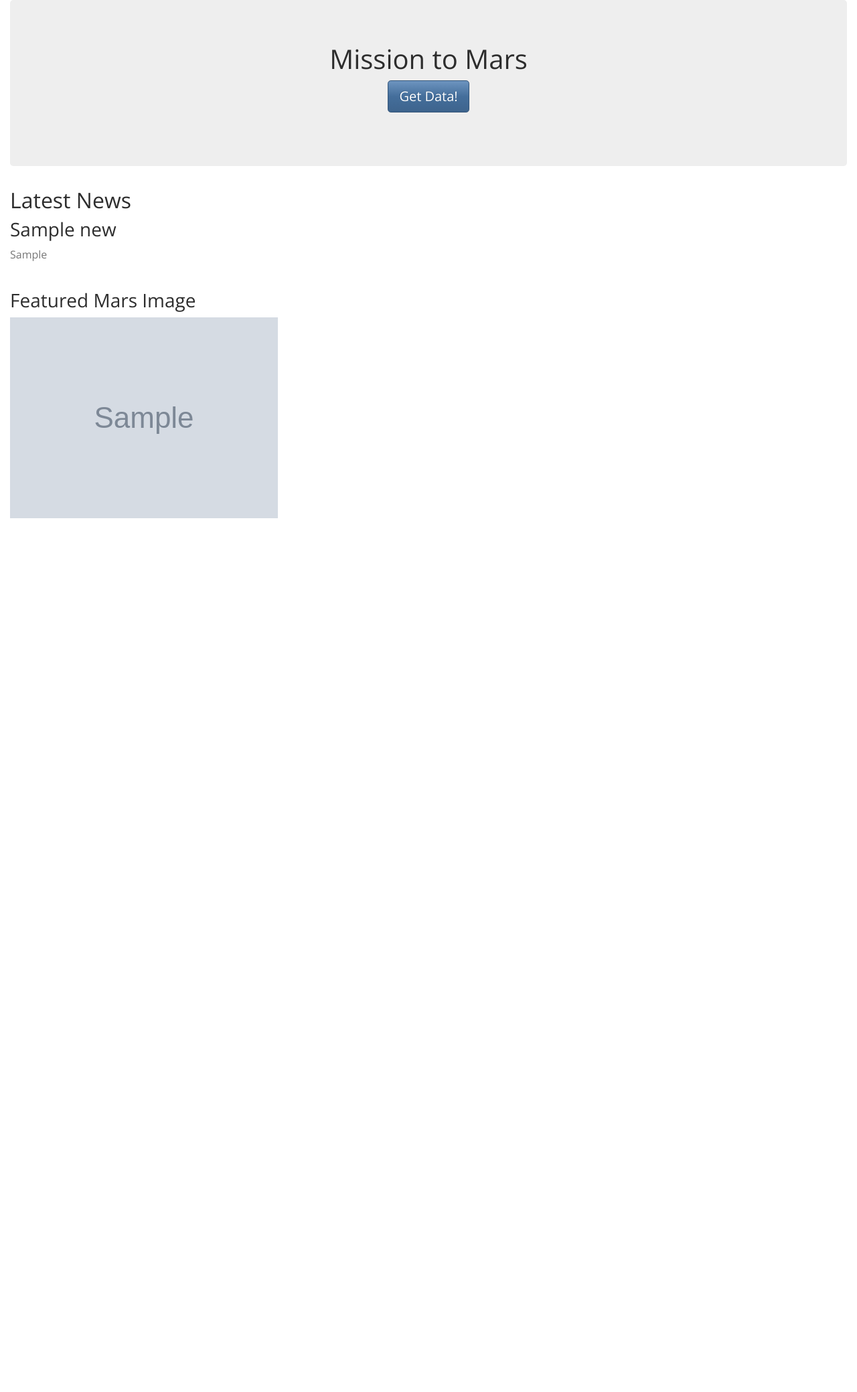
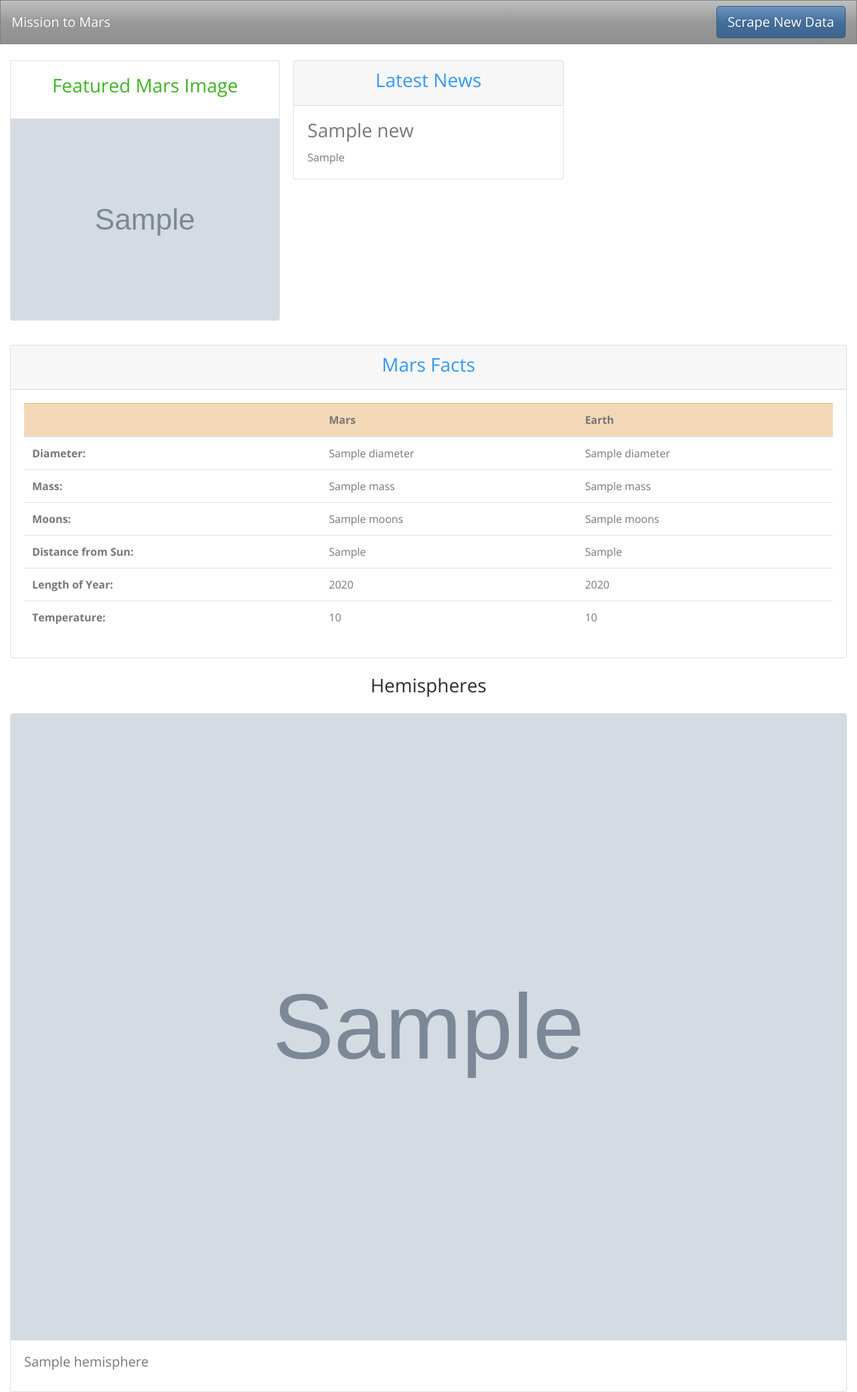
Before and after one commit to eukestad/Mars-Data-Scraper, a Flask app: page / in a window 1280 px wide. Shown: the whole page at 67% size. Before the commit the page ends 774 px from the top, so only its background shows below. Run offline with Flask 2, Linux system fonts and the light colour scheme; grey boxes marked "Sample" are stand-in pictures; a database or web service that is not in the repository returns one stand-in record (values such as "Sample title"); some libraries are stand-ins or nearby versions.

Commit message:
saving flask app and html template

```diff
--- a/Missions_to_Mars/scrape_mars.py
+++ b/Missions_to_Mars/scrape_mars.py
@@ -78,6 +78,8 @@ def mars_facts():
 
     df.columns = ['','Mars','Earth']
     df = df.iloc[1:]
+    df = df.replace(':','',regex=True)
+    df[''] = df[''].replace(' ','', regex=True)
     df.set_index('', inplace=True)
 
     facts = df.to_dict()
--- a/Missions_to_Mars/templates/index.html
+++ b/Missions_to_Mars/templates/index.html
@@ -7,7 +7,7 @@
   <meta http-equiv="X-UA-Compatible" content="ie=edge">
   <title>Mission to Mars</title>
 
-  <!-- CSS - Used Litera Bootswatch which overrides bootstrap and requires js and jQuery -->
+  <!-- CSS - Used Spacelab Bootswatch which overrides bootstrap and requires js and jQuery -->
     <!-- Spacelab Bootswatch -->
     <link rel="stylesheet" href="https://stackpath.bootstrapcdn.com/bootswatch/4.5.2/spacelab/bootstrap.min.css" integrity="sha384-F1AY0h4TrtJ8OCUQYOzhcFzUTxSOxuaaJ4BeagvyQL8N9mE4hrXjdDsNx249NpEc" crossorigin="anonymous">
 
@@ -18,21 +18,111 @@
 </head>
 
 <body>
+    <nav class="navbar navbar-expand-lg navbar-dark bg-dark">
+        <a class="navbar-brand" href="#">Mission to Mars</a>
+        <button class="navbar-toggler" type="button" data-toggle="collapse" data-target="#navbarColor02" aria-controls="navbarColor02" aria-expanded="false" aria-label="Toggle navigation">
+          <span class="navbar-toggler-icon"></span>
+        </button>
+
+        <div class="collapse navbar-collapse" id="navbarColor02">
+          <ul class="navbar-nav ml-auto">
+            <li class="nav-item">
+                <a class="btn btn-primary btn-lg" href="/scrape" role="button">Scrape New Data</a>
+            </li>
+          </ul>
+        </div>
+      </nav>
+
   <div class="container-fluid">
-    <div class="jumbotron text-center">
-      <h1>Mission to Mars</h1>
 
-      <p><a class="btn btn-primary btn-lg" href="/scrape" role="button">Get Data!</a></p>
+        <!-- <h3>Featured Mars Image</h3>
+        <img src="{{ mars_one.featured_img }}" alt="Featured Image"> -->
+    <div class="card-columns mb-4 my-4">
+        <!-- <div class="col"> -->
+            <div class="card">
+                <div class="card-body">
+                    <h3 class="card-title text-center text-success">Featured Mars Image</h3>
+                </div>
+                <img class="card-img-bottom" src="{{ mars_one.featured_img }}" alt="Featured Image">
+            </div>
+        <!-- </div>  -->
+    <!-- <div class="col">
+        <div class="row mb-4"> -->
+            <div class="card">
+                <div class="card-header text-center text-info"><h3>Latest News</h3></div>
+                    <div class="card-body">
+                        <h3 class="card-title">{{ mars_one.latest_news.title }}</h3>
+                        <p class="card-text">{{ mars_one.latest_news.lead_in }}</p>
+                    </div>
+                </div>
+            </div>
+        <!--</div> -->
+        <!-- <div class="row mb-4 mx-auto"> -->
+            <div class="card">
+                <div class="card-header text-center text-info"><h3>Mars Facts</h3></div>
+                    <div class="card-body">
+                        <table class="table table-hover">
+                            <thead>
+                                <tr class="table-warning">
+                                    <th></th>
+                                    <th>Mars</th>
+                                    <th>Earth</th>
+                                </tr>
+                            </thead>
+                            <tbody>
+                                <tr>
+                                    <th>Diameter:</th>
+                                    <td>{{ mars_one.mars_facts.Mars.Diameter }}</td>
+                                    <td>{{ mars_one.mars_facts.Earth.Diameter }}</td>
+                                </tr>
+                                <tr>
+                                    <th>Mass:</th>
+                                    <td>{{ mars_one.mars_facts.Mars.Mass }}</td>
+                                    <td>{{ mars_one.mars_facts.Earth.Mass }}</td>
+                                </tr>
+                                <tr>
+                                    <th>Moons:</th>
+                                    <td>{{ mars_one.mars_facts.Mars.Moons }}</td>
+                                    <td>{{ mars_one.mars_facts.Earth.Moons }}</td>
+                                </tr>
+                                <tr>
+                                    <th>Distance from Sun:</th>
+                                    <td>{{ mars_one.mars_facts.Mars.DistancefromSun }}</td>
+                                    <td>{{ mars_one.mars_facts.Earth.DistancefromSun }}</td>
+                                </tr>
+                                <tr>
+                                    <th>Length of Year:</th>
+                                    <td>{{ mars_one.mars_facts.Mars.LengthofYear }}</td>
+                                    <td>{{ mars_one.mars_facts.Earth.LengthofYear }}</td>
+                                </tr>
+                                <tr>
+                                    <th>Temperature:</th>
+                                    <td>{{ mars_one.mars_facts.Mars.Temperature }}</td>
+                                    <td>{{ mars_one.mars_facts.Earth.Temperature }}</td>
+                                </tr>
+                            </tbody>
+                        </table>
+                    </div>
+                </div>
+            </div>
+        <!-- </div> -->
     </div>
+        <div class="container-fluid">
+            <h3 class="text-center my-4">Hemispheres</h3>
+            <div class="card-deck">
+                {% for h in mars_one.hemispheres %}
+                <div class="card">
+                    <img class="card-img-top" src="{{ h.img_url }}" alt="{{ h.title }}">
+                    <div class="card-body">
+                        <h5 class="card-title">{{ h.title }}</h5>
+                    </div>
+                </div>
+                {% endfor %}
+            </div>
+        </div>
 
-    <h2>Latest News</h2>
-    <h3>{{ mars_one.latest_news.title }}</h3>
-    <p>{{ mars_one.latest_news.lead_in }}</p>
-    <br>
-    <h3>Featured Mars Image</h3>
-    <img src="{{ mars_one.featured_img }}" alt="Featured Image">
-  </div>
-  </div>
+
+
 </body>
 
 </html>
```
Also changed, not shown: 1 other file.
